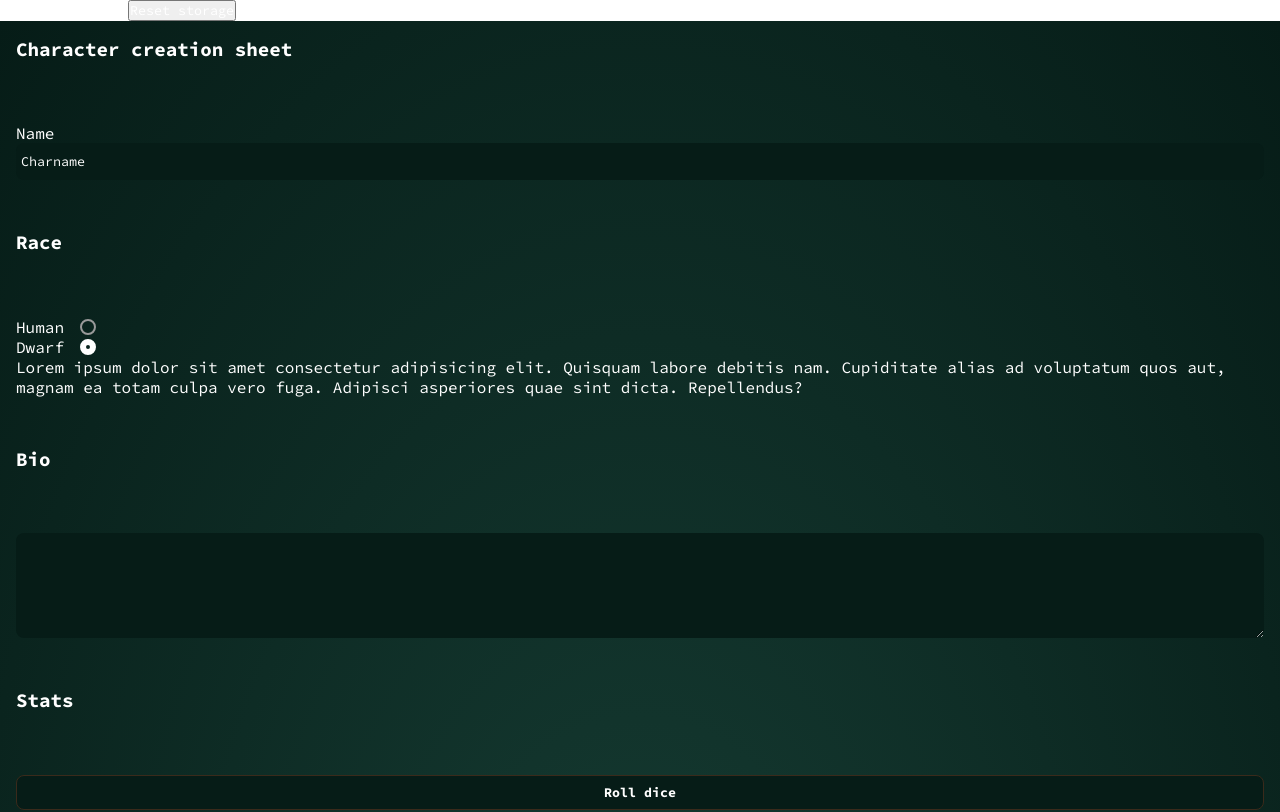
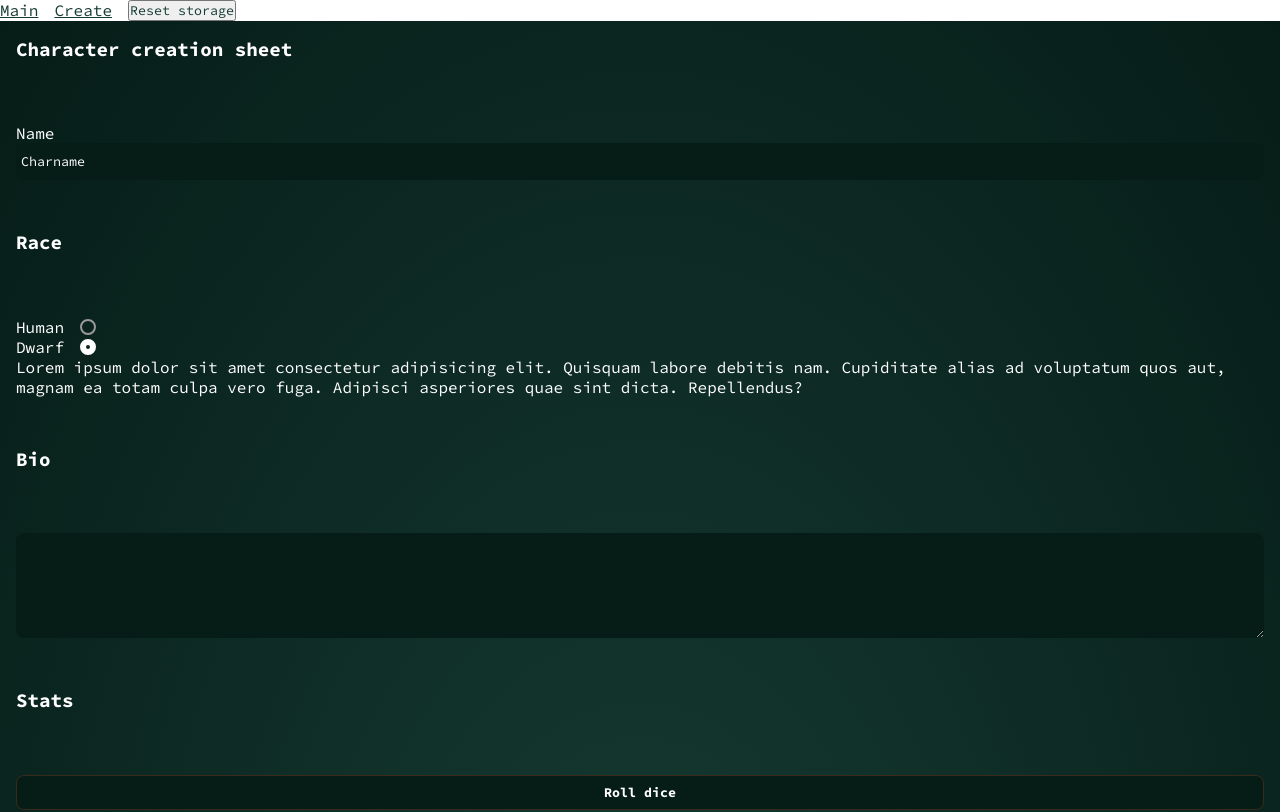
Before and after one commit to mattbra1155/2min-dungeon-vue3, a Vue app: page /character-creation in a window 1280 px wide. Shown: the top 812 px of the page. Built offline with nearby package versions, Linux system fonts and the light colour scheme.

Commit message:
added color to debug buttons

```diff
--- a/src/App.vue
+++ b/src/App.vue
@@ -61,9 +61,9 @@ init()
 
 <template>
     <nav class="nav">
-        <router-link class="a-text" to="/">Main</router-link>
-        <router-link class="a-text" to="/character-creation/">Create</router-link>
-        <button @click="resetStorage()" class="a-text">Reset storage</button>
+        <router-link class="a-text --dark" to="/">Main</router-link>
+        <router-link class="a-text --dark" to="/character-creation/">Create</router-link>
+        <button @click="resetStorage()" class="a-text --dark">Reset storage</button>
     </nav>
 
     <router-view class="o-page" />
```
